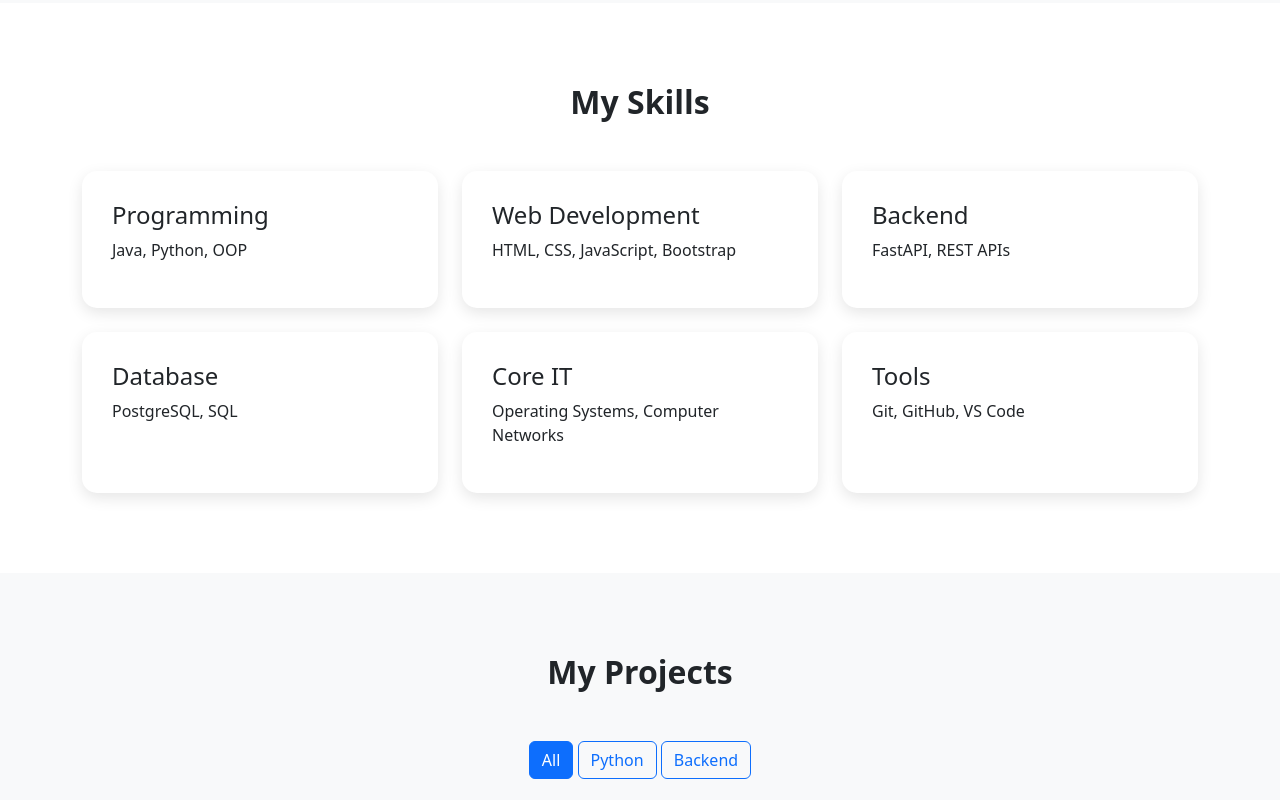
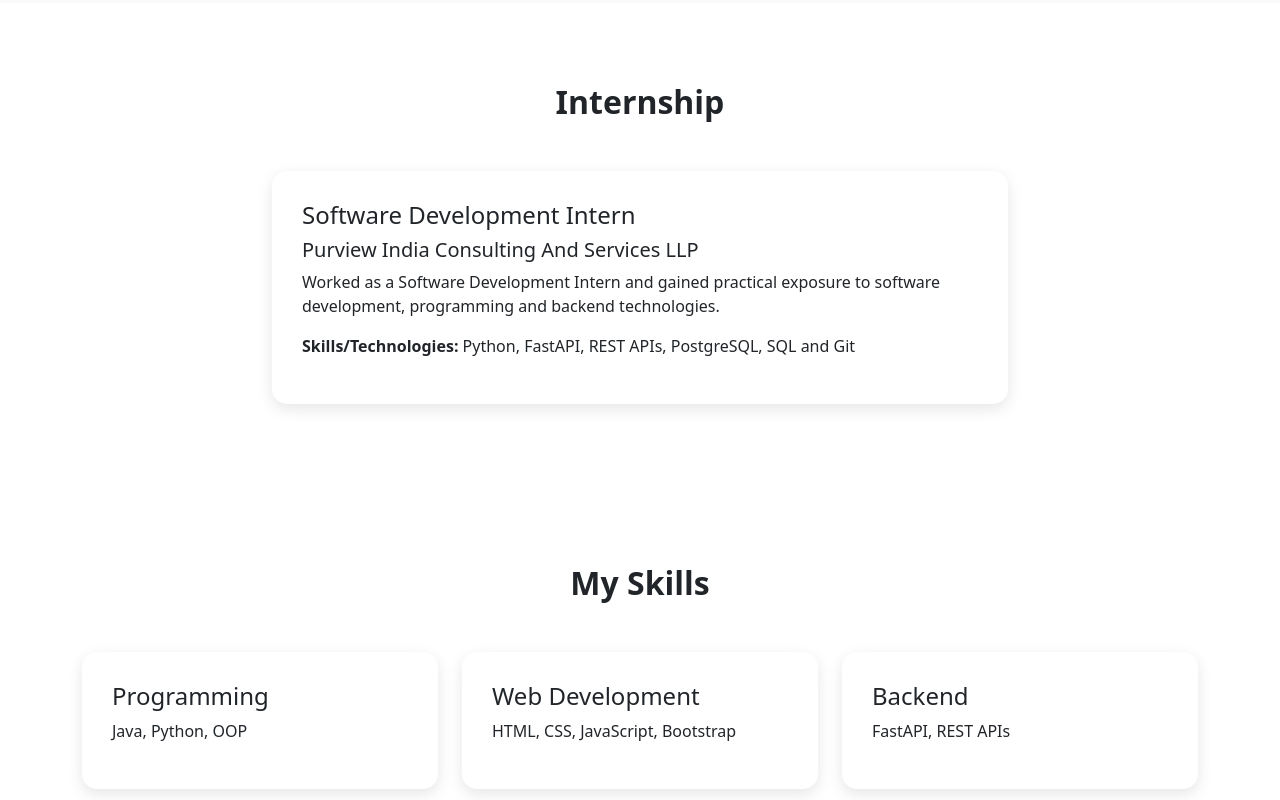
Before and after one commit to BollepalliPrathyusha/Bollepalli-Prathyusha-Portfolio, a plain HTML site: page index.html in a window 1280 px wide. Shown: the part 1603-2403 px from the top of the page. Drawn offline with nearby package versions, Linux system fonts and the light colour scheme.

Commit message:
Add internship section

```diff
--- a/index.html
+++ b/index.html
@@ -211,6 +211,48 @@
                 </tbody>
 
             </table>
+
+        </div>
+
+    </div>
+
+</section>
+<section id="internship" class="section-padding">
+
+    <div class="container">
+
+        <h2 class="section-title">
+            Internship
+        </h2>
+
+        <div class="row justify-content-center">
+
+            <div class="col-md-8">
+
+                <div class="skill-card">
+
+                    <h4>Software Development Intern</h4>
+
+                    <h5>
+                        Purview India Consulting And Services LLP
+                    </h5>
+
+                    <p>
+                        Worked as a Software Development Intern and
+                        gained practical exposure to software
+                        development, programming and backend
+                        technologies.
+                    </p>
+
+                    <p>
+                        <strong>Skills/Technologies:</strong>
+                        Python, FastAPI, REST APIs, PostgreSQL,
+                        SQL and Git
+                    </p>
+
+                </div>
+
+            </div>
 
         </div>
 
```
